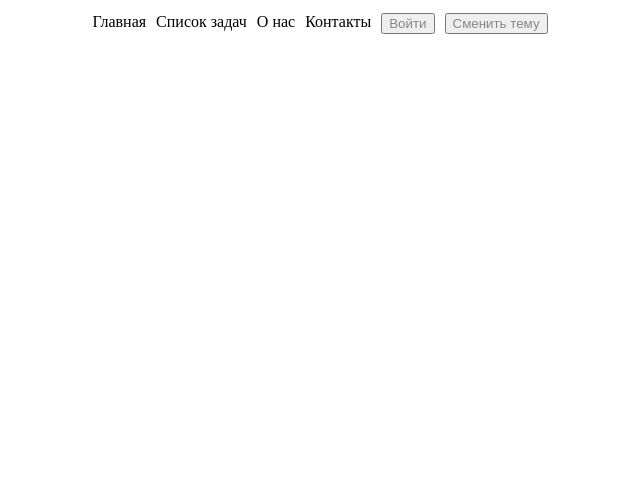
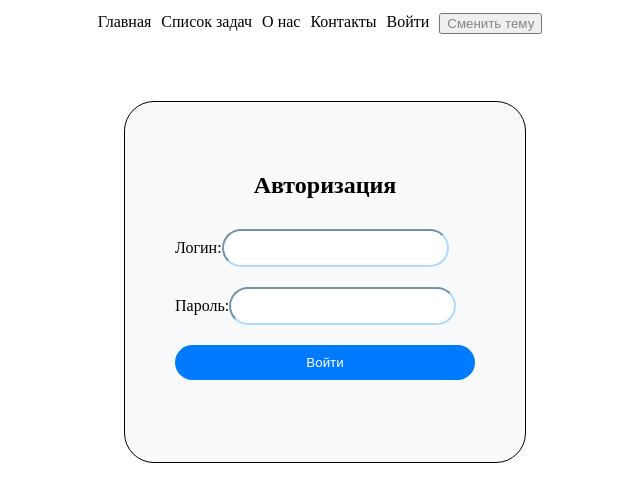
Before and after one commit to damirn29/web, a React (Vite) app in the folder web/: page /login in a window 1280 px wide. Shown: the top 502 px of the page, without its empty margins (315-955 px from the left). Built offline with nearby package versions, Linux system fonts and the light colour scheme.

Commit message:
add form

```diff
--- a/web/package.json
+++ b/web/package.json
@@ -13,6 +13,7 @@
     "antd": "^5.14.0",
     "react": "^18.2.0",
     "react-dom": "^18.2.0",
+    "react-hook-form": "^7.51.0",
     "react-paginate": "^8.2.0",
     "react-router-dom": "^6.22.2",
     "styled-components": "^6.1.8"
--- a/web/src/MainRouter.tsx
+++ b/web/src/MainRouter.tsx
@@ -5,6 +5,7 @@ import Tasks from './pages/tasks/Tasks';
 import About from './pages/about/About';
 import Contact from './pages/contact/contact';
 import StyledNav from './navbar/Navbar';
+import LoginForm from './pages/form/form';
 
 const MainRouter: React.FC<{ isAuth: boolean, handleAuthentication: () => void }> = ({ isAuth, handleAuthentication }) => {
   return (
@@ -15,7 +16,7 @@ const MainRouter: React.FC<{ isAuth: boolean, handleAuthentication: () => void }
         <Route path="/tasks" element={<Tasks />} />
         <Route path="/about" element={<About />} />
         <Route path="/contact" element={<Contact />} />
-        {/* Добавьте другие маршруты здесь */}
+        <Route path="/login" element={<LoginForm />} />
       </Routes>
     </div>
   );
--- a/web/src/navbar/Navbar.tsx
+++ b/web/src/navbar/Navbar.tsx
@@ -61,9 +61,15 @@ const Navbar: React.FC<NavbarProps> = ({ isAuth, handleAuthentication }) => {
           <StyledLi><StyledLink to="/about" isDarkTheme={isDarkTheme}>О нас</StyledLink></StyledLi>
           <StyledLi><StyledLink to="/contact" isDarkTheme={isDarkTheme}>Контакты</StyledLink></StyledLi>
           <StyledLi>
-            <StyledButton onClick={handleAuthentication} isDarkTheme={isDarkTheme}>
-              {isAuth ? 'Выйти' : 'Войти'}
-            </StyledButton>
+            {isAuth ? (
+              <StyledLink to="/" onClick={handleAuthentication} isDarkTheme={isDarkTheme}>
+                Выйти
+              </StyledLink>
+            ) : (
+              <StyledLink to="/login" isDarkTheme={isDarkTheme}>
+                Войти
+              </StyledLink>
+            )}
           </StyledLi>
           <StyledLi>
             <StyledButton onClick={toggleTheme} isDarkTheme={isDarkTheme}>Сменить тему</StyledButton>
--- a/web/src/pages/contact/contact.tsx
+++ b/web/src/pages/contact/contact.tsx
@@ -1,12 +1,24 @@
 import React from 'react';
+import styled from 'styled-components';
+import { lightTextColor } from '../../navbar/colors';
+
+const StyledHeading = styled.h1`
+  color: ${lightTextColor};
+`;
+
+const StyledParagraph = styled.p`
+  color: ${lightTextColor};
+`;
 
 const Contact: React.FC = () => {
   return (
     <div>
-      <h1>Контакты</h1>
-      <p>Вы можете связаться с нами, используя следующие контактные данные.</p>
-      <p>Email: example@example.com</p>
-      <p>Телефон: +123456789</p>
+      <StyledHeading>Контакты</StyledHeading>
+      <StyledParagraph>
+        Вы можете связаться с нами, используя следующие контактные данные.
+      </StyledParagraph>
+      <StyledParagraph>Email: example@example.com</StyledParagraph>
+      <StyledParagraph>Телефон: +123456789</StyledParagraph>
     </div>
   );
 }
--- /dev/null
+++ b/web/src/pages/form/form.tsx
@@ -0,0 +1,122 @@
+import React, { useState } from 'react';
+import { useForm, SubmitHandler } from 'react-hook-form';
+import styled from 'styled-components';
+
+type FormData = {
+  username: string;
+  password: string;
+};
+
+const FormContainer = styled.form`
+  display: flex;
+  flex-direction: column;
+  width: 300px;
+  margin: 0 auto;
+  margin-top: 5%;
+  border: solid 1px;
+  border-radius: 30px;
+  padding: 50px;
+  background-color: #f8f9fa;
+`;
+
+const StyledTitle = styled.h2`
+  text-align: center;
+  margin-bottom: 30px;
+`;
+
+const FormGroup = styled.div`
+  margin-bottom: 20px;
+`;
+
+const Label = styled.label`
+  margin-bottom: 5px;
+`;
+
+const Input = styled.input`
+  padding: 8px;
+  font-size: 16px;
+  border-radius: 20px;
+  border-color: #afdaff;
+`;
+
+const ErrorMessage = styled.p`
+  color: red;
+`;
+
+const SubmitButton = styled.button`
+  padding: 10px 20px;
+  background-color: #007bff;
+  color: white;
+  border: none;
+  border-radius: 20px;
+  cursor: pointer;
+`;
+
+const ListContainer = styled.ul`
+  list-style: none;
+  padding: 0;
+`;
+
+const ListItem = styled.li`
+  margin-bottom: 10px;
+`;
+
+const LoginForm: React.FC = () => {
+  const [formItems, setFormItems] = useState<FormData[]>([]);
+  const {
+    register,
+    handleSubmit,
+    formState: { errors },
+    reset,
+  } = useForm<FormData>();
+
+  const onSubmit: SubmitHandler<FormData> = (data) => {
+    setFormItems([...formItems, data]);
+    reset();
+  };
+
+  return (
+    <FormContainer onSubmit={handleSubmit(onSubmit)}>
+      <StyledTitle>Авторизация</StyledTitle>
+      <FormGroup>
+        <Label>Логин:</Label>
+        <Input
+          type="text"
+          {...register('username', {
+            required: 'Обязательное поле',
+            minLength: {
+              value: 3,
+              message: 'Длина больше 3 символов',
+            },
+          })}
+        />
+        {errors.username && <ErrorMessage>{errors.username.message}</ErrorMessage>}
+      </FormGroup>
+      <FormGroup>
+        <Label>Пароль:</Label>
+        <Input
+          type="password"
+          {...register('password', {
+            required: 'Обязательное поле',
+            minLength: {
+              value: 6,
+              message: 'Длина пароля больше 6 символов',
+            },
+          })}
+        />
+        {errors.password && <ErrorMessage>{errors.password.message}</ErrorMessage>}
+      </FormGroup>
+      <SubmitButton type="submit">Войти</SubmitButton>
+
+      <ListContainer>
+        {formItems.map((item, index) => (
+          <ListItem key={index}>
+            <strong>Логин:</strong> {item.username}, <strong>Пароль:</strong> {item.password}
+          </ListItem>
+        ))}
+      </ListContainer>
+    </FormContainer>
+  );
+};
+
+export default LoginForm;
```
Also changed, not shown: 1 other file (tests, documents, lock files or other folders).
